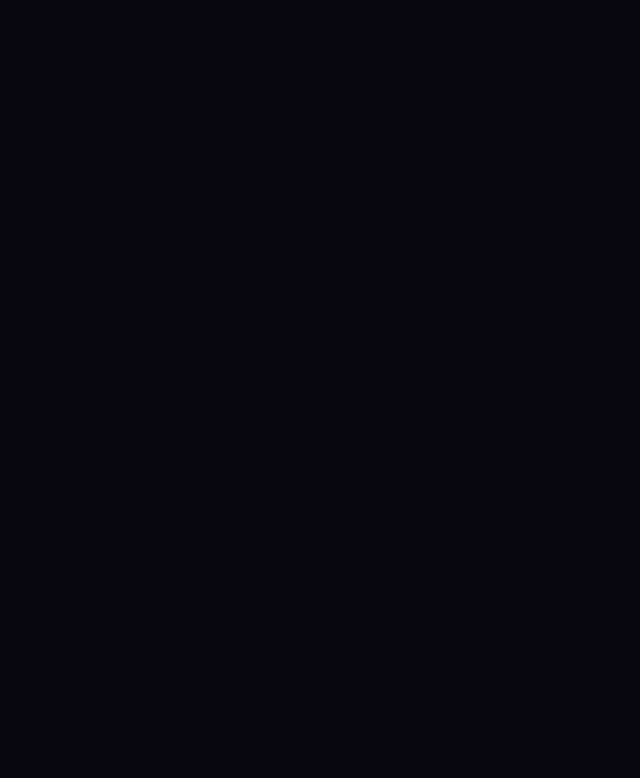
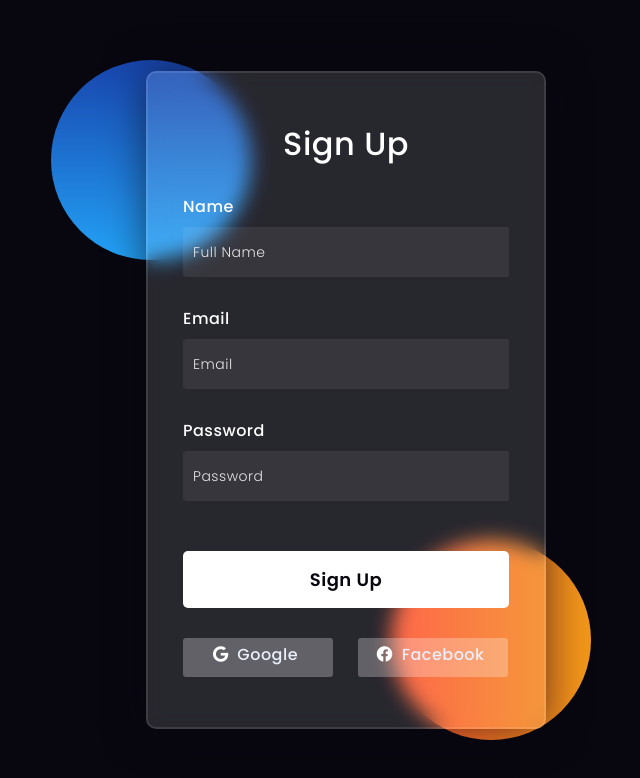
Before and after one commit to youssefElhoubi/PeAPIernarV2, a React (Vite) app in the folder PeAPIernar-front/PeAPIernar-front/: page /signup in a window 1280 px wide. Before the commit this address had no page. Shown: the top 778 px of the page, without its empty margins (294-934 px from the left). Built offline with nearby package versions, Linux system fonts and the light colour scheme.

Commit message:
made the sign up and the protected compenent middleware

```diff
--- a/PeAPIernar-front/PeAPIernar-front/src/App.tsx
+++ b/PeAPIernar-front/PeAPIernar-front/src/App.tsx
@@ -1,5 +1,6 @@
 import { BrowserRouter, Routes, Route } from "react-router-dom";
 import Login from "./pages/Login";
+import SignUp from "./pages/signup";
 
 function App() {
   return (
@@ -7,6 +8,7 @@ function App() {
     <BrowserRouter>
       <Routes>
         <Route path="/" element={<Login/>}></Route>
+        <Route path="/signup" element={<SignUp/>}></Route>
       </Routes>
     </BrowserRouter>
     </>
--- /dev/null
+++ b/PeAPIernar-front/PeAPIernar-front/src/pages/signup.tsx
@@ -0,0 +1,105 @@
+import React, { useState } from 'react';
+import { useForm } from "react-hook-form";
+import styles from "../styles/login.module.css";
+
+type SignUpForm = {
+    name: string;
+    email: string;
+    password: string;
+};
+
+const SignUp: React.FC = () => {
+    const [formResult, setFormResult] = useState<string | undefined>();
+    const [token, setToken] = useState<string | null>(null);
+
+    const { register, formState: { errors }, handleSubmit } = useForm<SignUpForm>();
+
+    const submitData = async (data: SignUpForm) => {
+        try {
+            console.log({...data,role:"client"});
+
+            const response = await fetch("http://peapirineV2.test/api/auth/singup", {
+                method: "POST",
+                body: JSON.stringify({...data,role:"client"}),
+                headers: {
+                    "Content-Type": "application/json",
+                    "Accept": "application/json",
+                },
+            });
+
+            const result = await response.json();
+
+            if (!response.ok) {
+                console.error(result.message);
+                return setFormResult(result.message);
+            }
+
+            setFormResult(undefined);
+            setToken(result.token);
+            localStorage.setItem("token", result.token);
+            console.log(result.token);
+        } catch (error) {
+            console.error("Signup failed:", error);
+            setFormResult("An error occurred during sign up.");
+        }
+    };
+
+    return (
+        <>
+            <div className={styles.background}>
+                <div className={styles.shape}></div>
+                <div className={styles.shape}></div>
+            </div>
+            <form onSubmit={handleSubmit(submitData)} className={styles.form}>
+                <h3>Sign Up</h3>
+
+                <label htmlFor="name">Name</label>
+                <input
+                    id="name"
+                    placeholder="Full Name"
+                    {...register("name", { required: "Name is required" })}
+                />
+                {errors.name && <span>{errors.name.message}</span>}
+
+                <label htmlFor="email">Email</label>
+                <input
+                    id="email"
+                    placeholder="Email"
+                    {...register("email", {
+                        required: "Email is required",
+                        pattern: {
+                            value: /^[^\s@]+@[^\s@]+\.[^\s@]+$/,
+                            message: "Invalid email address",
+                        },
+                    })}
+                />
+                {errors.email && <span>{errors.email.message}</span>}
+
+                <label htmlFor="password">Password</label>
+                <input
+                    type="password"
+                    id="password"
+                    placeholder="Password"
+                    {...register("password", {
+                        required: "Password is required",
+                        minLength: {
+                            value: 8,
+                            message: "Password must be at least 8 characters long",
+                        },
+                    })}
+                />
+                {errors.password && <span>{errors.password.message}</span>}
+
+                <button type="submit">Sign Up</button>
+                {formResult && <span>{formResult}</span>}
+
+                <div className={styles.social}>
+                    <div className={styles.go}><i className="fab fa-google"></i> Google</div>
+                    <div className={styles.fb}><i className="fab fa-facebook"></i> Facebook</div>
+                </div>
+            </form>
+        </>
+    );
+};
+
+export default SignUp;
```
Also changed, not shown: PeAPIernar-front/PeAPIernar-front/src/components/protected/Privet.tsx (added, +42 -0 lines).
